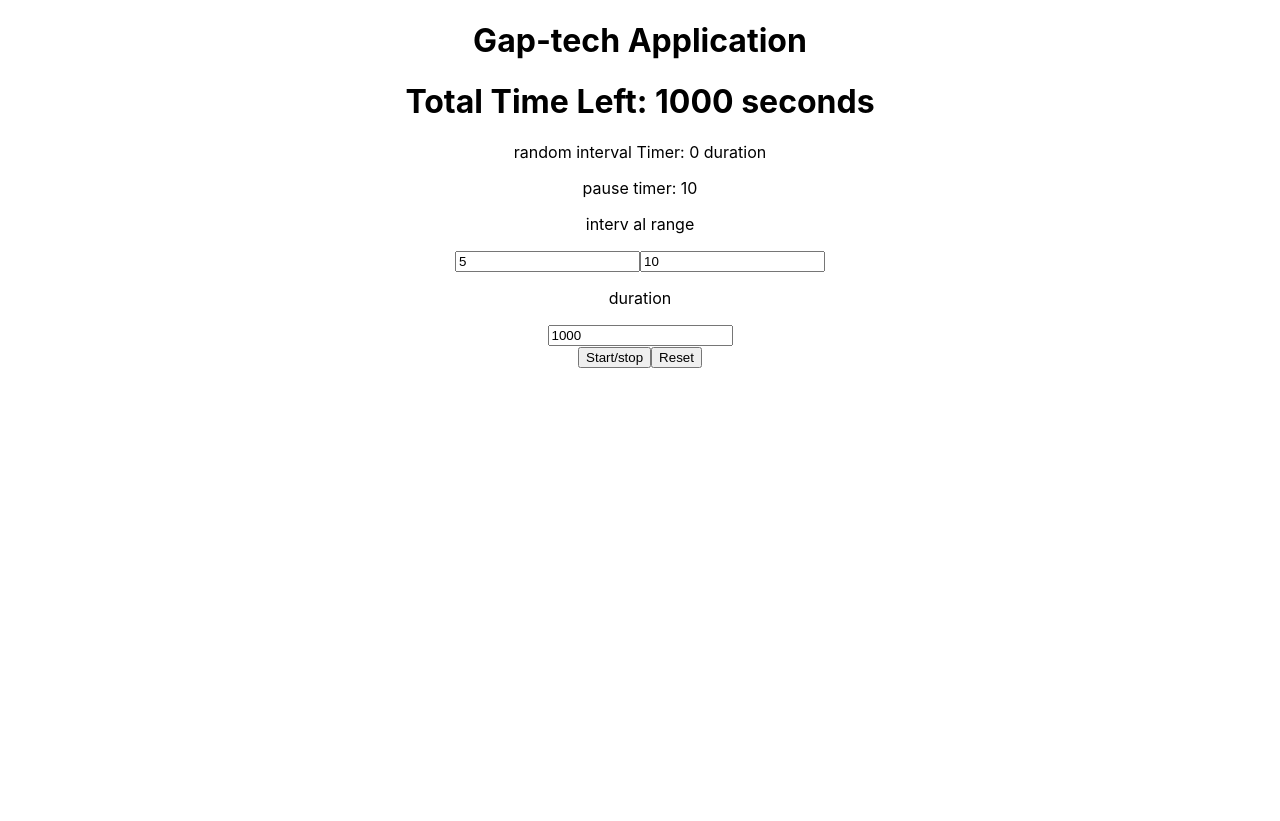
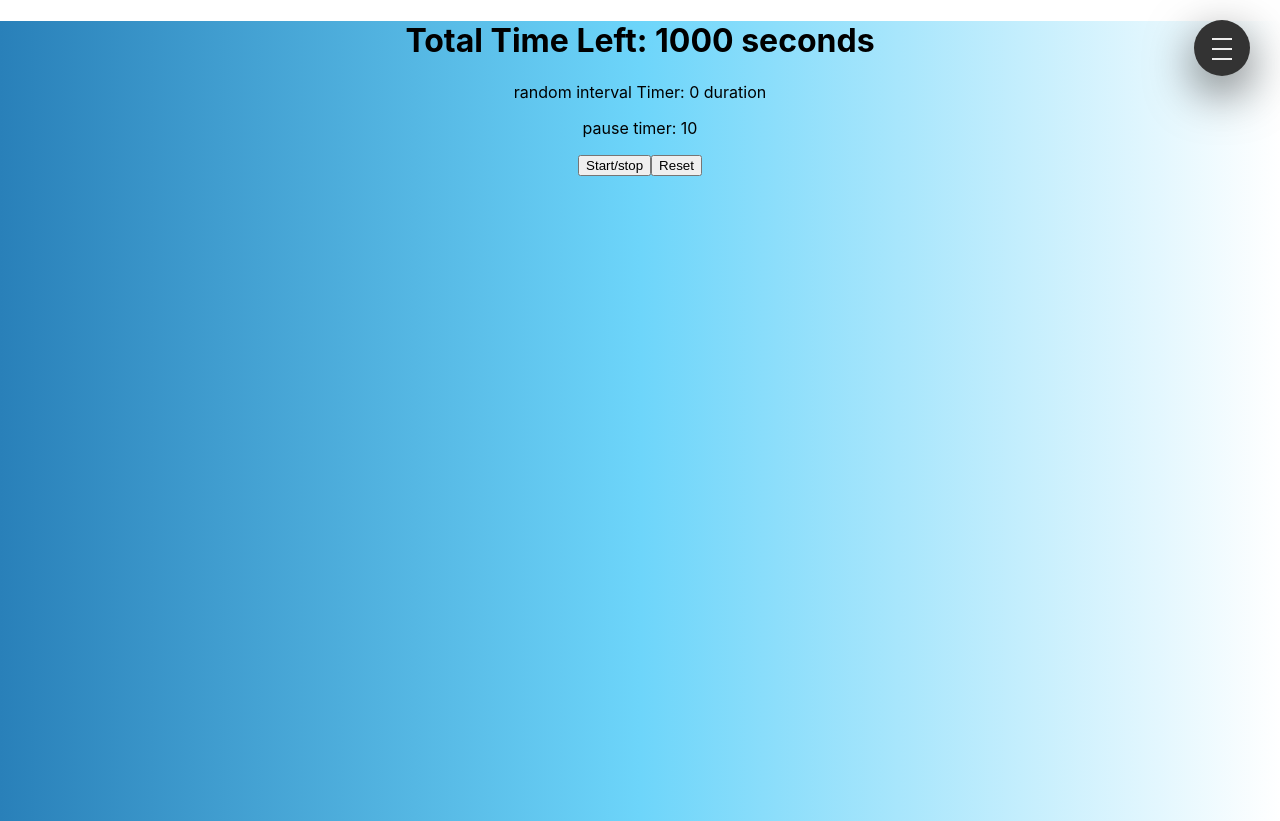
Before and after one commit to anthonyduong789/gap-tech, a React (Create React App) app: page / in a window 1280 px wide. Before the commit the page ends 800 px from the top, so only its background shows below. Built offline with nearby package versions, Linux system fonts and the light colour scheme.

Commit message:
added a toggle for the menu and some css

```diff
--- a/src/App.js
+++ b/src/App.js
@@ -1,21 +1,15 @@
-import logo from './logo.svg';
-import './App.css';
-import { useState, useEffect } from 'react';
-import Timer from './Timer.js';
-import InputBox from './inputbox.js';
+import logo from "./logo.svg";
+import "./App.css";
+import { useState, useEffect } from "react";
+import Timer from "./Timer.js";
+import InputBox from "./inputbox.js";
 
-function App({ startTime}) {
-
-  return(
+function App({ startTime }) {
+  return (
     <div className="App">
-    <h1>Gap-tech Application</h1>
-    <Timer />
-
+      <Timer />
     </div>
   );
-
-
-
 }
 
 export default App;
--- /dev/null
+++ b/src/Timer.css
@@ -0,0 +1,146 @@
+.nav__checkbox {
+  display: none;
+}
+
+.nav__button {
+  background-color: rgb(51, 51, 51);
+  height: 3.5em;
+  width: 3.5em;
+  border-radius: 50%;
+  position: fixed;
+  top: 20px;
+  right: 30px;
+  box-shadow: 0 1rem 3rem rgb(2, 2, 2, 0.6);
+  cursor: pointer;
+  text-align: center;
+  z-index: 1;
+}
+
+.nav__icon,
+.nav__icon::before,
+.nav__icon::after {
+  content: "";
+  height: 2px;
+  width: 20px;
+  display: inline-block;
+  background-color: #eee;
+  position: relative;
+}
+
+.nav__icon {
+  margin-top: 50%;
+}
+
+.nav__icon::before,
+.nav__icon::after {
+  position: absolute;
+  transition: all 0.3s ease;
+}
+
+.nav__icon::before {
+  top: -10px;
+  left: 0;
+}
+
+.nav__icon::after {
+  top: 10px;
+  left: 0;
+}
+
+.nav__button:hover .nav__icon::before {
+  top: -12px;
+}
+.nav__button:hover .nav__icon::after {
+  top: 12px;
+}
+
+.nav__checkbox:checked + .nav__button .nav__icon {
+  background-color: transparent;
+}
+
+.nav__checkbox:checked + .nav__button .nav__icon::before {
+  transform: rotate(135deg);
+  top: 0;
+}
+
+.nav__checkbox:checked + .nav__button .nav__icon::after {
+  transform: rotate(-135deg);
+  top: 0;
+}
+
+.nav__background {
+  height: 3em;
+  width: 3em;
+  border-radius: 50%;
+  position: fixed;
+  top: 25px;
+  right: 32px;
+  background-image: linear-gradient(to right, #2980b9, #6dd5fa, #ffffff);
+  transition: transform 0.8s cubic-bezier(0.86, 0, 0.07, 1);
+}
+
+.nav__checkbox:checked ~ .nav__background {
+  transform: scale(100);
+}
+
+.navigation__nav {
+  position: fixed;
+  top: 0;
+  right: 0;
+  height: 100vh;
+  width: 0;
+  opacity: 0;
+  transition: all 0.8s cubic-bezier(0.86, -0.55, 0.0265, 1.55);
+}
+
+.navigation__list {
+  font-size: 30px;
+  font-weight: 300;
+  position: absolute;
+  top: 50%;
+  left: 50%;
+  transform: translate(-50%, -50%);
+  list-style: none;
+  width: 100%;
+  text-align: center;
+}
+
+.navigation__item:not(:last-child) {
+  margin-bottom: 10px;
+}
+
+.nav__checkbox:checked ~ .navigation__nav {
+  opacity: 1;
+  width: 100%;
+}
+
+.navigation__item > * {
+  display: inline-block;
+  background-color: #6499e9;
+  background-size: 220%;
+  transition: all 0.8s;
+}
+
+.navigation__item > *:hover {
+  color: #f7f7f7;
+  background-image: linear-gradient(
+    105deg,
+    transparent 0%,
+    transparent 50%,
+    #654ea3 50%
+  );
+  background-position: 100%;
+}
+
+.homepage-background {
+  height: 100vh;
+  width: 100%;
+  background-image: linear-gradient(to right, #2980b9, #6dd5fa, #ffffff);
+}
+
+.disappear{
+    display: none;
+}
+.appear{
+    display: block;
+}
--- a/src/Timer.js
+++ b/src/Timer.js
@@ -1,11 +1,7 @@
-
-import React, { useState, useEffect } from 'react';
-import sound from "./sound/emergency-alarm.mp3"
-
-
-
+import React, { useState, useEffect } from "react";
+import sound from "./sound/emergency-alarm.mp3";
+import "./Timer.css";
 function Timer() {
-
   //audio part
   function playAudioForOneSecond() {
     const audio = new Audio(sound); // replace with your audio file path
@@ -22,7 +18,7 @@ function Timer() {
             audio.currentTime = 0; // Reset the audio position to the start
           }, 1000); // 1000 milliseconds = 1 second
         })
-        .catch(error => {
+        .catch((error) => {
           // Handle playback failure
           console.error("Playback failed:", error);
         });
@@ -30,10 +26,10 @@ function Timer() {
   }
 
   const [value, setValue] = useState(0);
-  useEffect(()=> {
-    if(value == 1)
+  useEffect(() => {
+    if (value == 1)
       // play()
-      playAudioForOneSecond()
+      playAudioForOneSecond();
   }, [value]);
   //  this part below is used for the long timer
   const [seconds, setSeconds] = useState(0);
@@ -53,36 +49,36 @@ function Timer() {
 
   const [random_duration, setRandomDuration] = useState(0);
 
-
   //  below will handle all 10 second rest break
   let rest_duration = 10;
   const [show, setShow] = useState(false);
   const [rest_sec, setRest_Sec] = useState(rest_duration);
 
-   function paused () {
-     return (
-
-       show?<h1>take a break</h1>:null
-     );
+  function paused() {
+    return show ? <h1>take a break</h1> : null;
   }
 
+  // plays the sound for a second
 
-    // plays the sound for a second
+  // below handles the values put in before being saved to the actual timer values
+  const [min_wait, setMin_wait] = useState(0);
+  const [max_wait, setMax_wait] = useState(10);
+  const [duration_wait, setDuration_wait] = useState(100);
 
   const handleInputMinRange = (e) => {
     const value = e.target.value;
     if (/^\d*$/.test(value)) {
-      setMin(Number(value));
+        setMin_wait(Number(value));
       // value needed to be converted into number because original was just a string.
       // console.log(random_duration_time);
     }
-   }
+  };
   const handleInputMaxRange = (e) => {
     const value = e.target.value;
     if (/^\d*$/.test(value)) {
-      setMax(Number(value));
+      setMax_wait(Number(value));
     }
-   }
+  };
   // Below will handle the scenario when the random timer is finished displaying to the
   // the user a good time to basically to stop. Will last 10 seconds
 
@@ -90,68 +86,66 @@ function Timer() {
     const value = e.target.value;
     // Check if the value is a nuber or empty before setting the state
     if (/^\d*$/.test(value)) {
-      setDuration(value);
+      setDuration_wait(Number(value));
     }
-
-  }
+  };
 
   let duration_time = 10;
   //  will use duration and random duration to store the values of the
   //  total time=> duration
   // random time = > random_duration
 
-   function generate(min, max){
-    setRandomDuration(Math.floor(Math.random()*(max-min+1))+min);
+  function generate(min, max) {
+    setRandomDuration(Math.floor(Math.random() * (max - min + 1)) + min);
   }
-   useEffect(()=> {
-    if(session == false){
-      generate(min,max);
+  useEffect(() => {
+    if (session == false) {
+      generate(min, max);
     }
-   },[min, max, session]);
+  }, [min, max, session]);
 
-   useEffect(()=> {
-    if(!session){
+  useEffect(() => {
+    if (!session) {
       setSeconds(duration);
     }
-   },[duration, session]);
+  }, [duration, session]);
 
-   useEffect(()=> {
+  useEffect(() => {
     setRandomSeconds(random_seconds);
-   },[random_seconds]);
+  }, [random_seconds]);
 
   useEffect(() => {
     let interval;
     duration_time = duration;
     if (isActive) {
       interval = setInterval(() => {
-            if (random_seconds == 0 && !show){
+        if (random_seconds == 0 && !show) {
           generate(min, max);
           setRandomSeconds(random_duration);
           setShow(true);
           setValue(1);
-            }else if (show==false){
-              setRandomSeconds(prevSeconds => prevSeconds - 1);
+        } else if (show == false) {
+          setRandomSeconds((prevSeconds) => prevSeconds - 1);
           setValue(0);
         }
-            if (show && rest_sec == 0){
+        if (show && rest_sec == 0) {
           setValue(1);
           setShow(false);
           setRest_Sec(rest_duration);
-            }else if(show){
+        } else if (show) {
           setValue(0);
-              setRest_Sec(prevSeconds => prevSeconds - 1);
+          setRest_Sec((prevSeconds) => prevSeconds - 1);
         }
-            if (seconds == 0 ){
+        if (seconds == 0) {
           setIsActive(false);
           setSeconds(duration);
           // const randomInteger = Math.floor(Math.random() * (max - min + 1) + min);
           generate(min, max);
           setRandomSeconds(random_duration);
           setShow(true);
-            }else{
-              setSeconds(prevSeconds => prevSeconds - 1);
+        } else {
+          setSeconds((prevSeconds) => prevSeconds - 1);
         }
-
       }, 1000);
     } else {
       clearInterval(interval);
@@ -161,22 +155,18 @@ function Timer() {
   }, [isActive, seconds]);
 
   const handleStart = () => {
-
-      if(isActive == false && session == false){
+    if (isActive == false && session == false) {
       duration_time = duration;
       setRandomSeconds(random_duration);
       setIsActive(true);
       setSession(true);
       // case when running the timer for the first time in the session
-      }else if (isActive == false && session == true){
+    } else if (isActive == false && session == true) {
       setIsActive(true);
-      }else if (isActive == true && session == true){
+    } else if (isActive == true && session == true) {
       setIsActive(false);
     }
-
-   }
-
-
+  };
 
   const handleReset = () => {
     setIsActive(false);
@@ -184,53 +174,80 @@ function Timer() {
     setSeconds(duration);
     setShow(false);
     setRest_Sec(rest_duration);
+  };
+  const handlesave = () => {
+    if(min_wait < max_wait && max_wait < duration_wait)
+      setMin(min_wait);
+      setMax(max_wait);
+      setDuration(duration_wait);
+
   }
 
-
   return (
-
     <div>
-           <paused/>
+      <div class="homepage-background">
         <h1>Total Time Left: {seconds} seconds</h1>
         <p>random interval Timer: {random_seconds} duration</p>
         <p>pause timer: {rest_sec}</p>
+        <button onClick={handleStart}>Start/stop</button>
+        <button onClick={handleReset}>Reset</button>
+      </div>
 
-           <label>
-            <p>interv   al range</p>
+
+      <div class="navigation">
+        <input type="checkbox" class="nav__checkbox" id="nav-toggle" />
+        <label for="nav-toggle" class="nav__button">
+          <span class="nav__icon"></span>
+        </label>
+        <div class="nav__background">&nbsp;</div>
+        <div class="navigation__nav">
+          <ul class="navigation__list">
+            <li class="navigation__item">
+              <div>
+              <h1 id ="min_text">Min</h1>
+              <h1 id ="min_error" class ="appear">Min_error</h1>
               <input
                   type="text"
-            value={min}
+                  value={min_wait}
                   onChange={handleInputMinRange}
                   placeholder="Enter a number"
                 />
+              </div>
+              <div>
+              <h1>max</h1>
               <input
                   type="text"
-            value={max}
+                  value={max_wait}
                   onChange={handleInputMaxRange}
                   placeholder="Enter a number"
                 />
-           </label>
-           <label>
-            <p>duration</p>
+              </div>
+            </li>
+            <li class="navigation__item">
+              <div>
+              <h1>duration</h1>
                 <input
                   type="text"
-            value={duration}
+                  value={duration_wait}
                   onChange={handleInputChange}
                   placeholder="Enter a number"
                 />
+              </div>
+            </li>
+            <li class ="navigation__item">
+              <div>
+                <button onClick={handlesave}>save</button>
+              </div>
 
-          <br></br>
+            </li>
+          </ul>
+        </div>
+      </div>
 
-           </label>
-
-           <button onClick={handleStart}>Start/stop</button>
-           <button onClick={handleReset}>Reset</button>
-           <div>{paused()}</div>
 
 
     </div>
   );
 }
 
-
 export default Timer;
```
Also changed, not shown: package.json (+8 -2 lines), src/.js (deleted), src/App.css (line endings or trailing spaces), 2 other files (tests, documents, lock files or other folders). Lines whose indentation alone changed are shown as unchanged.
